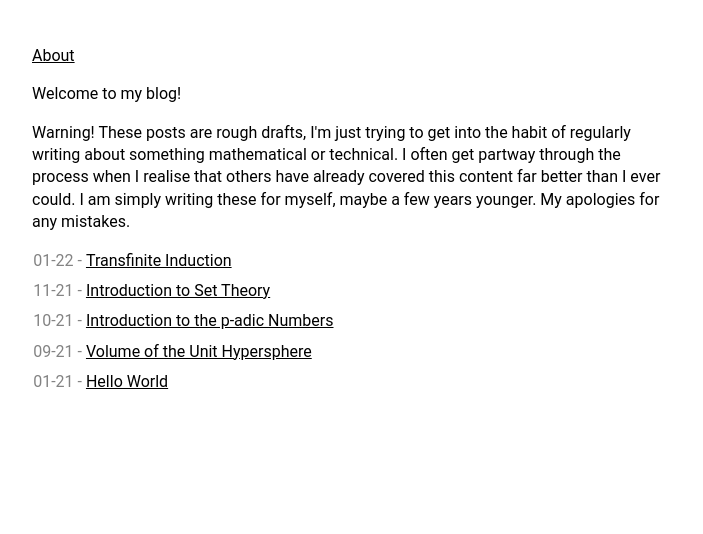
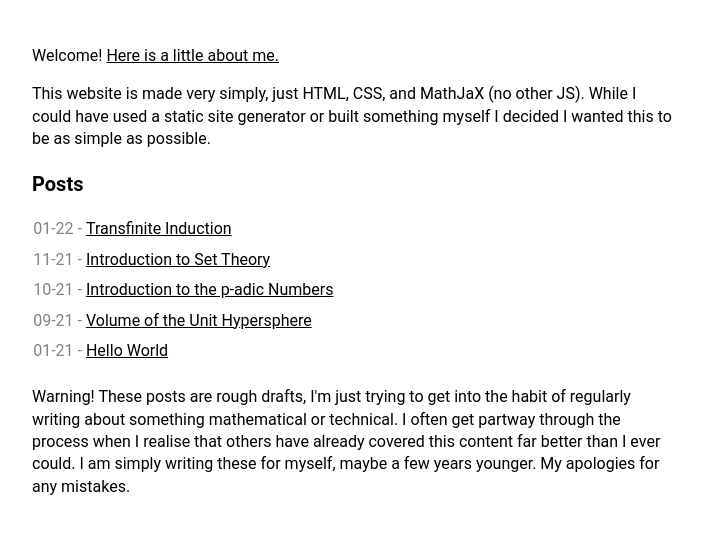
Before and after one commit to joegurr/blog, a plain HTML site: page index.html in a window 1280 px wide. Shown: the part 86-620 px from the top of the page, without its empty margins (288-991 px from the left). Drawn offline with Linux system fonts and the light colour scheme.

Commit message:
Updated Index and About pages

```diff
--- a/index.html
+++ b/index.html
@@ -16,13 +16,10 @@
     </h1>
   </header>
   <main class="home">
-    <a href="/about.html" rel="about">About</a>
-    <p>Welcome to my blog!</p>
-    <p>Warning! These posts are rough drafts, I'm just trying to get into the habit of regularly writing about something
-      mathematical or technical. I often get partway through the process when I realise that others have already covered this content
-      far better than I ever could. I am simply writing these for myself, maybe a few years younger. My apologies for any
-      mistakes.
-    </p>
+    <p>Welcome! <a href="/about.html" rel="about">Here is a little about me.</a></p>
+    <p>This website is made very simply, just HTML, CSS, and MathJaX (no other JS). While I could have used a static
+      site generator or built something myself I decided I wanted this to be as simple as possible.</p>
+    <h3>Posts</h3>
     <ol class="pages">
       <!-- <li month-year="01-22">
         <a href="/2022/ordinal-and-cardinal-numbers.html">Ordinal and Cardinal Numbers</a>
@@ -43,6 +40,13 @@
         <a href="/2021/hello-world.html"> Hello World </a>
       </li>
     </ol>
+    <p>Warning! These posts are rough drafts, I'm just trying to get into the habit of regularly writing about something
+      mathematical or technical. I often get partway through the process when I realise that others have already covered
+      this content
+      far better than I ever could. I am simply writing these for myself, maybe a few years younger. My apologies for
+      any
+      mistakes.
+    </p>
   </main>
   <footer></footer>
 </body>
```
Also changed, not shown: about.html (+0 -1 lines).
